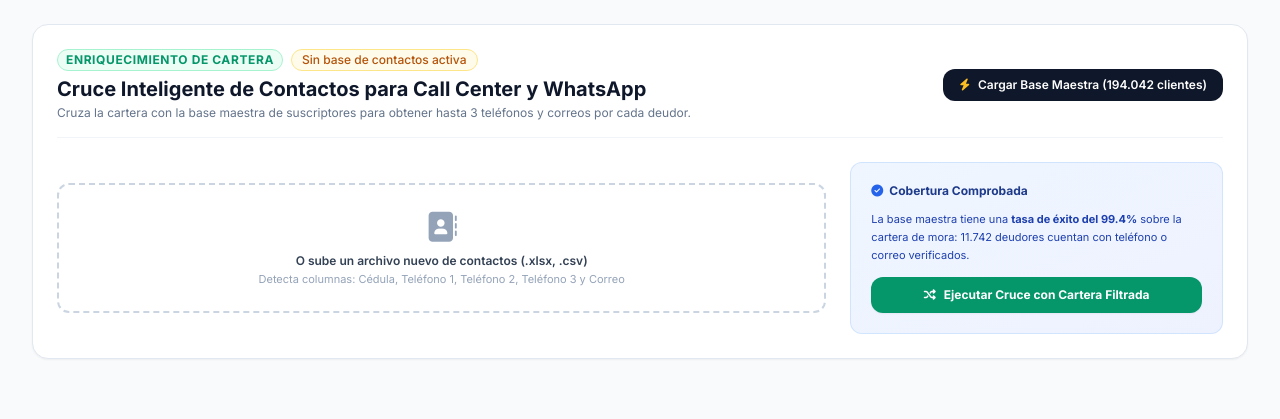
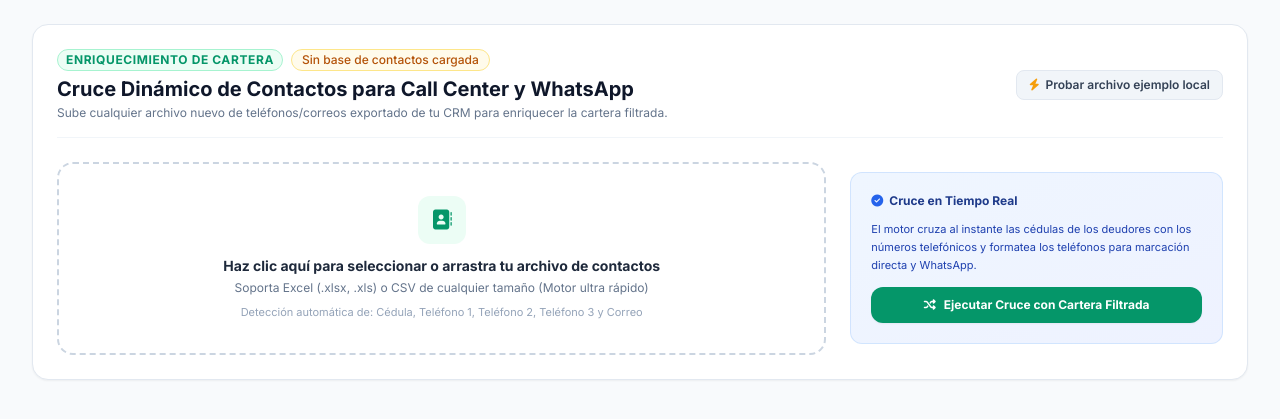
Before and after one commit to francojbe/cobranzapp-, a FastAPI app: page / in a window 1280 px wide, after a click that opens the changed part. Shown: the part 120-539 px from the top of the page. Run offline with FastAPI, Linux system fonts and the light colour scheme; some libraries are stand-ins or nearby versions.

Commit message:
Procesamiento dinamico en memoria de archivos Excel/CSV con python-calamine de alta velocidad

```diff
--- a/app.py
+++ b/app.py
@@ -432,8 +432,8 @@ async def upload_file(file: UploadFile = File(...)):
 
         # 2. Es un archivo Excel (.xls o .xlsx)
         elif filename_lower.endswith((".xls", ".xlsx")):
-            # Intentar primero con el motor correspondiente, con fallback al alternativo
-            engines = ["openpyxl", "xlrd"] if filename_lower.endswith(".xlsx") else ["xlrd", "openpyxl"]
+            # Motores en orden de velocidad: calamine (Rust 10x más rápido), openpyxl, xlrd
+            engines = ["calamine", "openpyxl", "xlrd"]
             xl = None
             for eng in engines:
                 try:
@@ -777,15 +777,14 @@ def download_pdf():
 
 @app.get("/api/contacts/status")
 def get_contacts_status():
-    pkl_path = os.path.join(os.path.dirname(__file__), "contacts.pkl.gz")
     excel_path = os.path.join(os.path.dirname(__file__), "Base de Datos Correos y Teléfonos al 06-08 (2).xlsx")
-    sample_available = os.path.exists(pkl_path) or os.path.exists(excel_path)
+    sample_available = os.path.exists(excel_path)
 
     if DATA_STORE["df_contacts"] is None:
         return {
             "loaded": False,
             "sample_available": sample_available,
-            "sample_name": "Base de Datos Correos y Teléfonos al 06-08 (2).xlsx (194.042 clientes)"
+            "sample_name": "Base de Datos Correos y Teléfonos al 06-08 (2).xlsx"
         }
 
     return {
@@ -797,19 +796,20 @@ def get_contacts_status():
 
 @app.post("/api/contacts/load-sample")
 def load_sample_contacts():
-    pkl_path = os.path.join(os.path.dirname(__file__), "contacts.pkl.gz")
     excel_path = os.path.join(os.path.dirname(__file__), "Base de Datos Correos y Teléfonos al 06-08 (2).xlsx")
+    if not os.path.exists(excel_path):
+        raise HTTPException(status_code=404, detail="Archivo de contactos de ejemplo no encontrado en el servidor.")
 
-    if os.path.exists(pkl_path):
-        df = pd.read_pickle(pkl_path)
-    elif os.path.exists(excel_path):
-        df = pd.read_excel(excel_path, sheet_name="Data de Clientes")
-    else:
-        raise HTTPException(status_code=404, detail="Archivo de contactos no encontrado en el servidor.")
+    for eng in ["calamine", "openpyxl", "xlrd"]:
+        try:
+            df = pd.read_excel(excel_path, engine=eng)
+            break
+        except Exception:
+            continue
 
     df = standardize_contacts_dataframe(df)
     DATA_STORE["df_contacts"] = df
-    DATA_STORE["contacts_filename"] = "Base Maestra de Contactos (194.042 clientes)"
+    DATA_STORE["contacts_filename"] = "Base de Contactos (Ejemplo Servidor)"
 
     return {
         "message": "Base de contactos cargada exitosamente.",
@@ -824,27 +824,40 @@ async def upload_contacts(file: UploadFile = File(...)):
         raise HTTPException(status_code=400, detail="El archivo enviado está vacío.")
 
     filename_lower = file.filename.lower()
+    df = None
     try:
         if filename_lower.endswith(".csv"):
-            try:
-                df = pd.read_csv(io.BytesIO(contents), encoding="utf-8-sig")
-            except Exception:
-                df = pd.read_csv(io.BytesIO(contents), encoding="latin1")
+            for enc in ["utf-8-sig", "utf-8", "latin1"]:
+                for sep in [None, ",", ";", "\t"]:
+                    try:
+                        temp_df = pd.read_csv(io.BytesIO(contents), encoding=enc, sep=sep, engine="python")
+                        if len(temp_df.columns) > 1:
+                            df = temp_df
+                            break
+                    except Exception:
+                        continue
+                if df is not None:
+                    break
         elif filename_lower.endswith((".xlsx", ".xls")):
-            engine = "openpyxl" if filename_lower.endswith(".xlsx") else "xlrd"
-            try:
-                df = pd.read_excel(io.BytesIO(contents), engine=engine)
-            except Exception:
-                df = pd.read_excel(io.BytesIO(contents))
+            # Motores en orden de rendimiento (calamine lee 200k filas en segundos)
+            for eng in ["calamine", "openpyxl", "xlrd"]:
+                try:
+                    df = pd.read_excel(io.BytesIO(contents), engine=eng)
+                    break
+                except Exception:
+                    continue
         else:
-            raise HTTPException(status_code=400, detail="Formato no soportado. Usa .xlsx o .csv")
+            raise HTTPException(status_code=400, detail="Formato no soportado. Usa .xlsx, .xls o .csv")
+
+        if df is None:
+            raise HTTPException(status_code=400, detail="No se pudo interpretar el archivo de contactos. Verifica que no esté dañado.")
 
         df = standardize_contacts_dataframe(df)
         DATA_STORE["df_contacts"] = df
         DATA_STORE["contacts_filename"] = file.filename
 
         return {
-            "message": f"Base de contactos cargada: {len(df):,} clientes disponibles.",
+            "message": f"Base de contactos cargada: {len(df):,} clientes listos para cruce.",
             "total_contacts": len(df),
             "filename": file.filename
         }
--- a/requirements.txt
+++ b/requirements.txt
@@ -1,6 +1,7 @@
 fastapi>=0.100.0
 uvicorn>=0.23.0
 pandas>=2.0.0
+python-calamine>=0.9.0
 openpyxl>=3.1.0
 xlrd>=2.0.1
 reportlab>=4.0.0
--- a/templates/index.html
+++ b/templates/index.html
@@ -466,34 +466,37 @@
           <div>
             <div class="flex items-center gap-2">
               <span class="text-xs font-bold text-emerald-600 uppercase tracking-wider bg-emerald-50 px-2 py-0.5 rounded-full border border-emerald-200">Enriquecimiento de Cartera</span>
-              <span id="contacts-status-badge" class="text-xs text-amber-700 bg-amber-50 px-2.5 py-0.5 rounded-full font-medium border border-amber-200">Sin base de contactos activa</span>
+              <span id="contacts-status-badge" class="text-xs text-amber-700 bg-amber-50 px-2.5 py-0.5 rounded-full font-medium border border-amber-200">Sin base de contactos cargada</span>
             </div>
-            <h2 class="text-xl font-bold text-slate-900 mt-1">Cruce Inteligente de Contactos para Call Center y WhatsApp</h2>
-            <p class="text-xs text-slate-500 mt-0.5">Cruza la cartera con la base maestra de suscriptores para obtener hasta 3 teléfonos y correos por cada deudor.</p>
+            <h2 class="text-xl font-bold text-slate-900 mt-1">Cruce Dinámico de Contactos para Call Center y WhatsApp</h2>
+            <p class="text-xs text-slate-500 mt-0.5">Sube cualquier archivo nuevo de teléfonos/correos exportado de tu CRM para enriquecer la cartera filtrada.</p>
           </div>
           <div class="flex items-center gap-2">
-            <button onclick="loadSampleContacts()" id="btn-load-contacts-sample" class="inline-flex items-center gap-2 px-4 py-2 bg-slate-900 hover:bg-slate-800 text-white text-xs font-semibold rounded-xl shadow-xs transition-colors">
-              <i class="fa-solid fa-bolt text-amber-400"></i> Cargar Base Maestra (194.042 clientes)
+            <button onclick="loadSampleContacts()" id="btn-load-contacts-sample" class="inline-flex items-center gap-1.5 px-3 py-1.5 bg-slate-100 hover:bg-slate-200 text-slate-700 text-xs font-semibold rounded-lg border border-slate-200 transition-colors">
+              <i class="fa-solid fa-bolt text-amber-500"></i> Probar archivo ejemplo local
             </button>
           </div>
         </div>
 
-        <!-- Zona de Carga Alternativa / Drag & Drop -->
+        <!-- Zona de Carga Dinámica de Contactos -->
         <div class="grid grid-cols-1 lg:grid-cols-3 gap-6 items-center">
           <div class="lg:col-span-2">
-            <div id="contacts-drop-zone" class="border-2 border-dashed border-slate-300 rounded-xl p-6 text-center hover:border-emerald-500 hover:bg-emerald-50/30 transition-all cursor-pointer">
+            <div id="contacts-drop-zone" class="border-2 border-dashed border-slate-300 rounded-2xl p-8 text-center hover:border-emerald-500 hover:bg-emerald-50/30 transition-all cursor-pointer">
               <input type="file" id="contacts-file-input" accept=".xlsx, .xls, .csv" class="hidden" onchange="handleContactsUpload(event)">
-              <i class="fa-solid fa-address-book text-3xl text-slate-400 mb-2"></i>
-              <p class="text-xs font-semibold text-slate-700">O sube un archivo nuevo de contactos (.xlsx, .csv)</p>
-              <p class="text-[11px] text-slate-400 mt-0.5">Detecta columnas: Cédula, Teléfono 1, Teléfono 2, Teléfono 3 y Correo</p>
+              <div class="w-12 h-12 rounded-xl bg-emerald-50 text-emerald-600 flex items-center justify-center mx-auto text-xl mb-3">
+                <i class="fa-solid fa-address-book"></i>
+              </div>
+              <p class="text-sm font-bold text-slate-800">Haz clic aquí para seleccionar o arrastra tu archivo de contactos</p>
+              <p class="text-xs text-slate-500 mt-1">Soporta Excel (.xlsx, .xls) o CSV de cualquier tamaño (Motor ultra rápido)</p>
+              <p class="text-[11px] text-slate-400 mt-2">Detección automática de: Cédula, Teléfono 1, Teléfono 2, Teléfono 3 y Correo</p>
             </div>
           </div>
           <div class="bg-gradient-to-br from-blue-50 to-indigo-50 border border-blue-200/60 p-5 rounded-xl space-y-3">
             <div class="text-xs font-bold text-blue-900 flex items-center gap-1.5">
-              <i class="fa-solid fa-circle-check text-blue-600"></i> Cobertura Comprobada
+              <i class="fa-solid fa-circle-check text-blue-600"></i> Cruce en Tiempo Real
             </div>
             <p class="text-[11px] text-blue-800 leading-relaxed">
-              La base maestra tiene una <b>tasa de éxito del 99.4%</b> sobre la cartera de mora: 11.742 deudores cuentan con teléfono o correo verificados.
+              El motor cruza al instante las cédulas de los deudores con los números telefónicos y formatea los teléfonos para marcación directa y WhatsApp.
             </p>
             <button onclick="executeCrossMatch()" id="btn-execute-match" class="w-full py-2.5 px-4 bg-emerald-600 hover:bg-emerald-700 text-white text-xs font-bold rounded-xl shadow-sm transition-all flex items-center justify-center gap-2">
               <i class="fa-solid fa-shuffle"></i> Ejecutar Cruce con Cartera Filtrada
```
Also changed, not shown: 1 other file.
